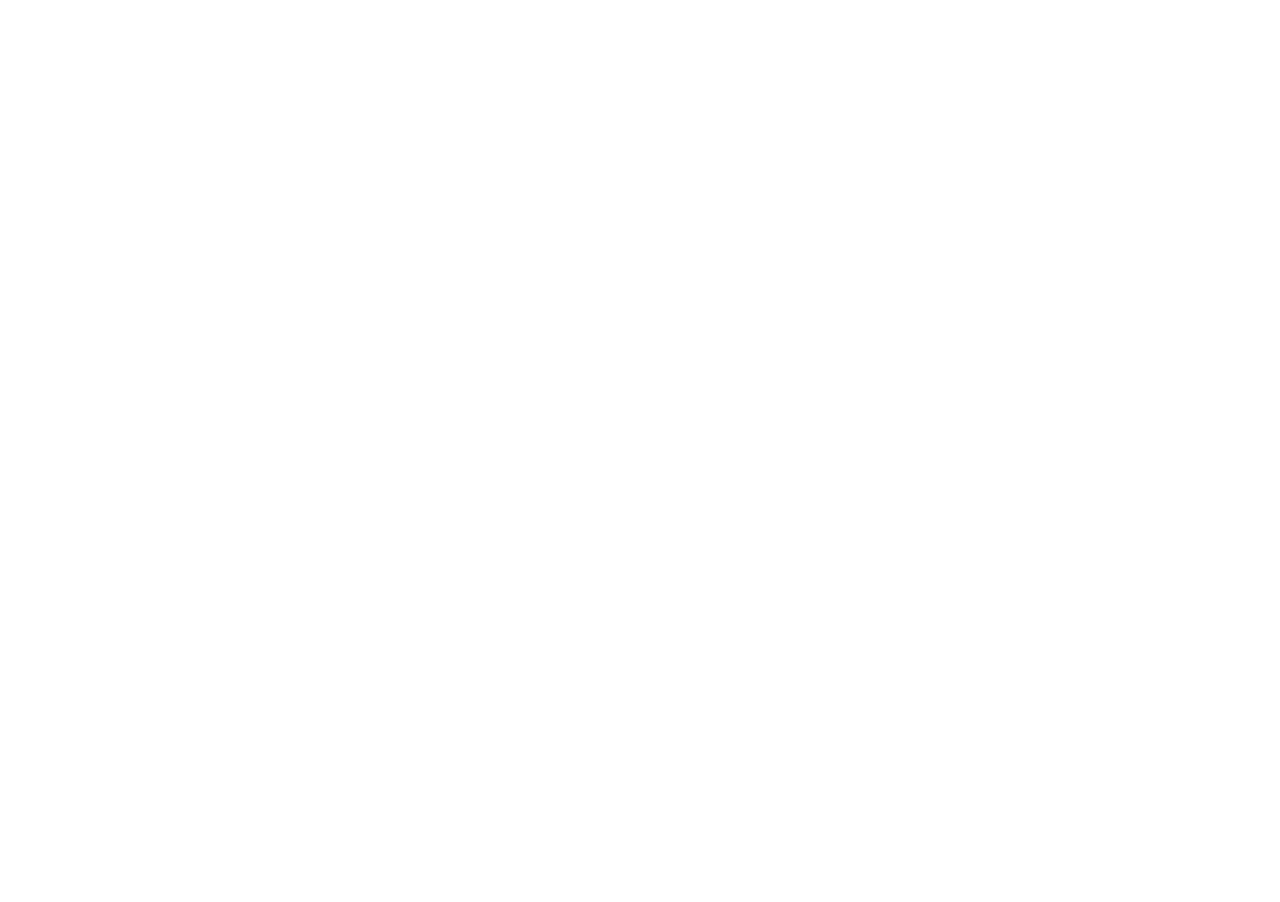
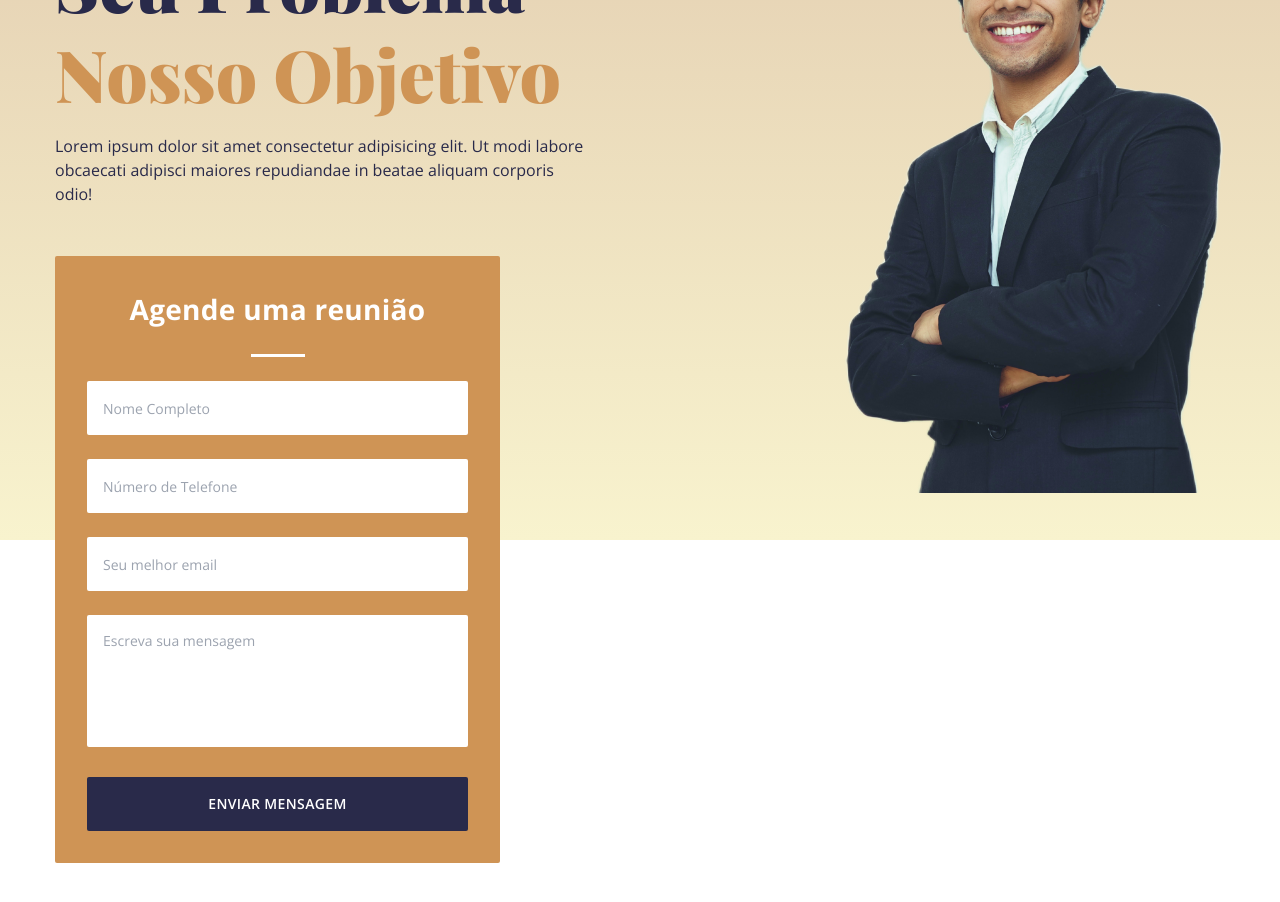
Before and after one commit to HudsonMenezes/law-firm, a React (Create React App) app: page / in a window 1280 px wide. Shown: the part 260-1162 px from the top of the page. Built offline with nearby package versions, Linux system fonts and the light colour scheme.

Commit message:
Banner and appointment done

```diff
--- a/src/App.js
+++ b/src/App.js
@@ -1,12 +1,12 @@
 import React from "react";
 
 // import components
-import Header from "./components/Header";
+import Banner from "./components/Banner";
 
 const App = () => {
   return (
     <div>
-      <Header />
+      <Banner />
       <div className="h-[2000px]"></div>
     </div>
   );
--- /dev/null
+++ b/src/components/Appointment.jsx
@@ -0,0 +1,39 @@
+import React from "react";
+
+const Appointment = () => {
+  return (
+    <div className="bg-accent w-full p-8 rounded-sm max-w-[22rem] md:max-w-md mx-auto">
+      <h3 className="text-white text-[28px] font-bold tracking-[0.3px] text-center">
+        Agende uma reunião
+      </h3>
+      <div className="w-[54px] h-[3px] bg-white my-6 mx-auto"></div>
+      {/* input group */}
+      <div className="space-y-[24px]">
+        <input
+          className="form-control"
+          placeholder="Nome Completo"
+          type="text"
+        />
+        <input
+          className="form-control"
+          placeholder="Número de Telefone"
+          type="text"
+        />
+        <input
+          className="form-control"
+          placeholder="Seu melhor email"
+          type="email"
+        />
+        <textarea
+          className="resize-none w-full h-[132px] outline-none rounded-sm p-4 font-body text-sm text-gray focus:ring-1 focus:ring-primary"
+          placeholder="Escreva sua mensagem"
+        ></textarea>
+        <button className="btn bg-primary hover:bg-primary-hover transition-all">
+          Enviar Mensagem
+        </button>
+      </div>
+    </div>
+  );
+};
+
+export default Appointment;
--- /dev/null
+++ b/src/components/Banner.jsx
@@ -0,0 +1,43 @@
+import React from "react";
+
+// import components
+import Header from "./Header";
+import Appointment from "./Appointment";
+
+// import lawyer image
+import LawyerImage from "../assets/img/lawyer_banner.png";
+
+const Banner = () => {
+  return (
+    <section
+      id="home"
+      className="lg:h-full lg:max-h-800 bg-gradient-to-t from-[#f8f3ce] to-[#e0c8ac]"
+    >
+      <Header />
+      <div className="container mx-auto h-full lg:flex pt-32">
+        {/* Left Side */}
+        <div className="text-center mx-auto h-full lg:text-left px-8 md:p-0">
+          <h1 className="font-primary font-black text-6xl lg:text-7xl text-primary mb-4 lg:mt-[70px] leading-tight lg:leading-[90px]">
+            Seu Problema <br />{" "}
+            <span className="text-accent">Nosso Objetivo</span>
+          </h1>
+          <p className="max-w-sm mx-auto mb-[50px] lg:mx-0 lg:max-w-[540px]">
+            Lorem ipsum dolor sit amet consectetur adipisicing elit. Ut modi
+            labore obcaecati adipisci maiores repudiandae in beatae aliquam
+            corporis odio!
+          </p>
+          {/* Appointment */}
+          <div className="lg:absolut mx-auto max-w-[445px] lg:mx-0">
+            <Appointment />
+          </div>
+        </div>
+        {/* Right Side */}
+        <div className="hidden flex-1 lg:flex lg:flex-col items-end">
+          <img src={LawyerImage} alt="Lawyer img" />
+        </div>
+      </div>
+    </section>
+  );
+};
+
+export default Banner;
```
